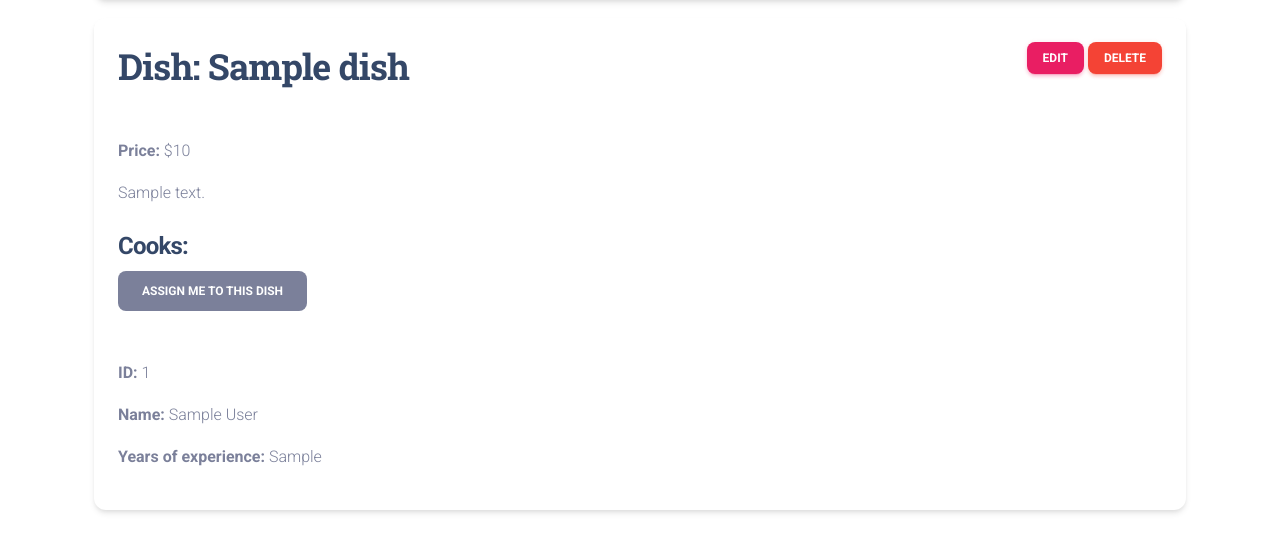
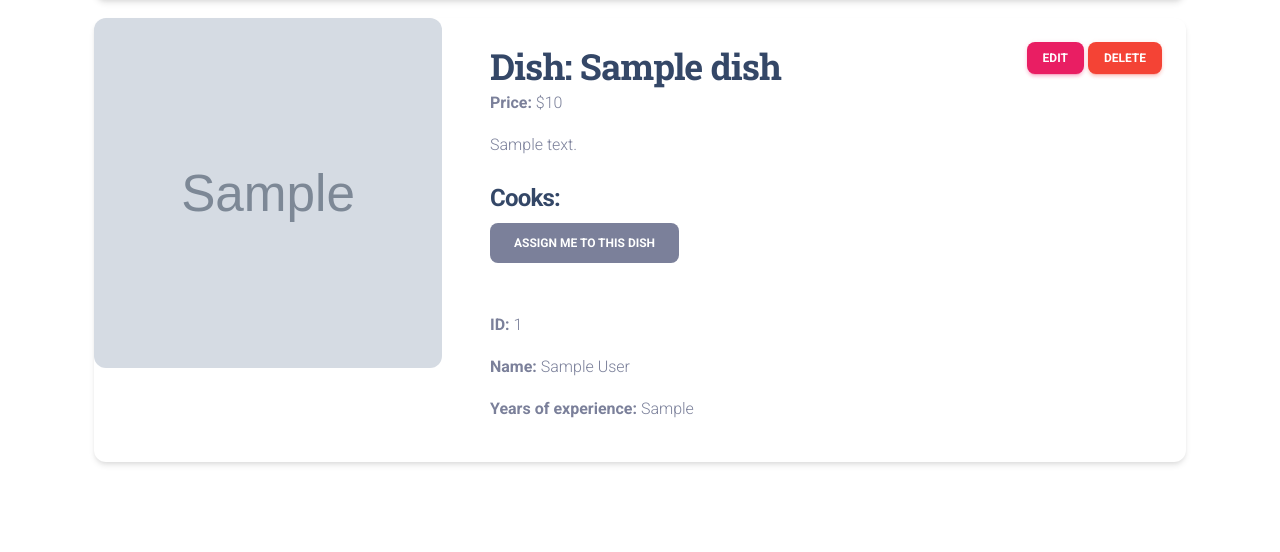
Before and after one commit to b3v3kt0r/restaurant-kitchen-service, a Django app: template templates/kitchen/dish_detail.html in a window 1280 px wide. Shown: the part 78-630 px from the top of the page. Run offline with Django 5.2, Linux system fonts and the light colour scheme; the template is opened without the code that fills it: most values are stand-ins (such as "Sample title", 1, 10 or a date in 2020); grey boxes marked "Sample" are stand-in pictures; parts of the project's set-up code (start-up, migrations or seed data) failed here and were passed over; some libraries are stand-ins or nearby versions.

Commit message:
edit dish detail page & little fix settings.py & add some styles in styles.css

```diff
--- a/kitchen/views.py
+++ b/kitchen/views.py
@@ -68,7 +68,7 @@ class DishListView(LoginRequiredMixin, generic.ListView):
     model = Dish
     template_name = "kitchen/dish_list.html"
     queryset = Dish.objects.prefetch_related("dish_type")
-    paginate_by = 5
+    paginate_by = 6
 
     def get_context_data(self, *, object_list=None, **kwargs):
         context = super(DishListView, self).get_context_data(**kwargs)
--- a/restaurant_kitchen_service/settings.py
+++ b/restaurant_kitchen_service/settings.py
@@ -121,7 +121,7 @@ USE_TZ = True
 # Static files (CSS, JavaScript, Images)
 # https://docs.djangoproject.com/en/5.0/howto/static-files/
 
-STATIC_URL = "static/"
+STATIC_URL = "/static/"
 
 STATICFILES_DIRS = [
     BASE_DIR / "static",
--- a/static/css/styles.css
+++ b/static/css/styles.css
@@ -40,3 +40,9 @@
   height: 200px; /* або будь-який інший розмір, який вам підходить */
   object-fit: cover; /* Це дозволяє зображенням заповнювати контейнер */
 }
+
+.card-img {
+  width: 100%;
+  height: 350px;
+  object-fit: cover; /* Зберігає пропорції зображення, обрізаючи його при необхідності */
+}
--- a/templates/kitchen/dish_detail.html
+++ b/templates/kitchen/dish_detail.html
@@ -1,16 +1,27 @@
 {% extends "base_background.html" %}
 {% block title %}Dish Details{% endblock title %}
+{% load static %}
+<head>
+  <link rel="stylesheet" href="{% static 'css/styles.css' %}">
+</head>
 {% block content %}
   <div class="container mt-5 pt-5">
     <div class="card">
-    <div class="card-header d-flex justify-content-between align-items-center">
+      <div class="row no-gutters">
+        <!-- Image column -->
+        <div class="col-md-4">
+          <img src="{{ dish.get_image_url }}" class="card-img" alt="{{ dish.name }}">
+        </div>
+        <!-- Details column -->
+        <div class="col-md-8">
+          <div class="card-body">
+            <div class="d-flex justify-content-between align-items-center">
               <h2 class="mb-0">Dish: {{ dish.name }}</h2>
               <div>
                 <a href="{% url 'kitchen:dish_update' dish.id %}" class="btn btn-primary btn-sm">Edit</a>
                 <a href="{% url 'kitchen:dish_delete' dish.id %}" class="btn btn-danger btn-sm">Delete</a>
               </div>
             </div>
-    <div class="card-body">
             <p><strong>Price:</strong> ${{ dish.price }}</p>
             <p>{{ dish.description }}</p>
 
@@ -18,9 +29,11 @@
               <h4>Cooks:</h4>
               <div class="mb-3">
                 {% if user in dish.cooks.all %}
-            <a href="{% url 'kitchen:dish_remove_cook' dish.id %}" class="btn btn-secondary">Delete me from this dish</a>
+                  <a href="{% url 'kitchen:dish_remove_cook' dish.id %}" class="btn btn-secondary">Delete me from this
+                    dish</a>
                 {% else %}
-            <a href="{% url 'kitchen:dish_assign_cook' dish.id %}" class="btn btn-secondary">Assign me to this dish</a>
+                  <a href="{% url 'kitchen:dish_assign_cook' dish.id %}" class="btn btn-secondary">Assign me to this
+                    dish</a>
                 {% endif %}
               </div>
               {% for cook in dish.cooks.all %}
@@ -37,4 +50,6 @@
           </div>
         </div>
       </div>
+    </div>
+  </div>
 {% endblock %}
```
Lines whose indentation alone changed are shown as unchanged.
